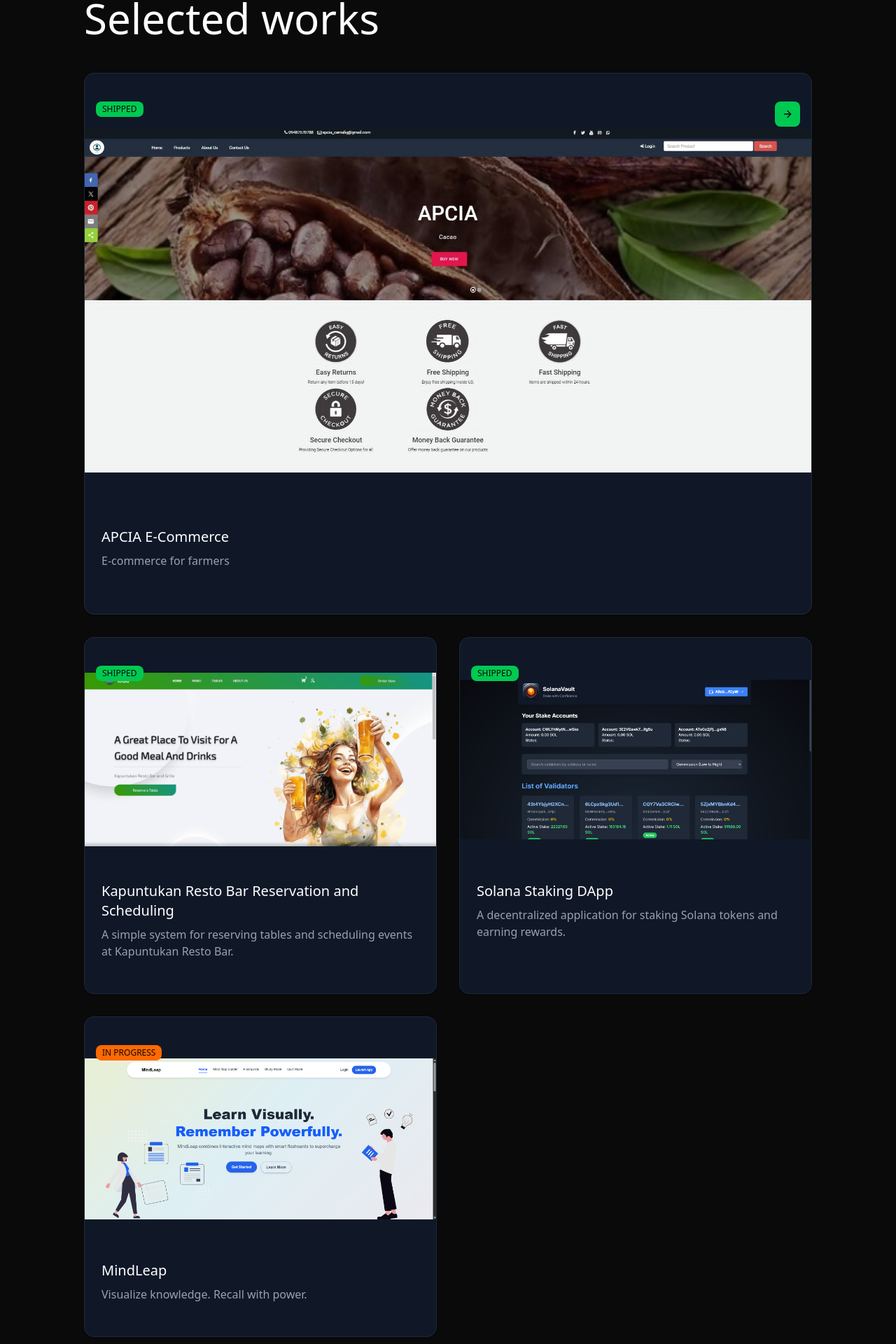
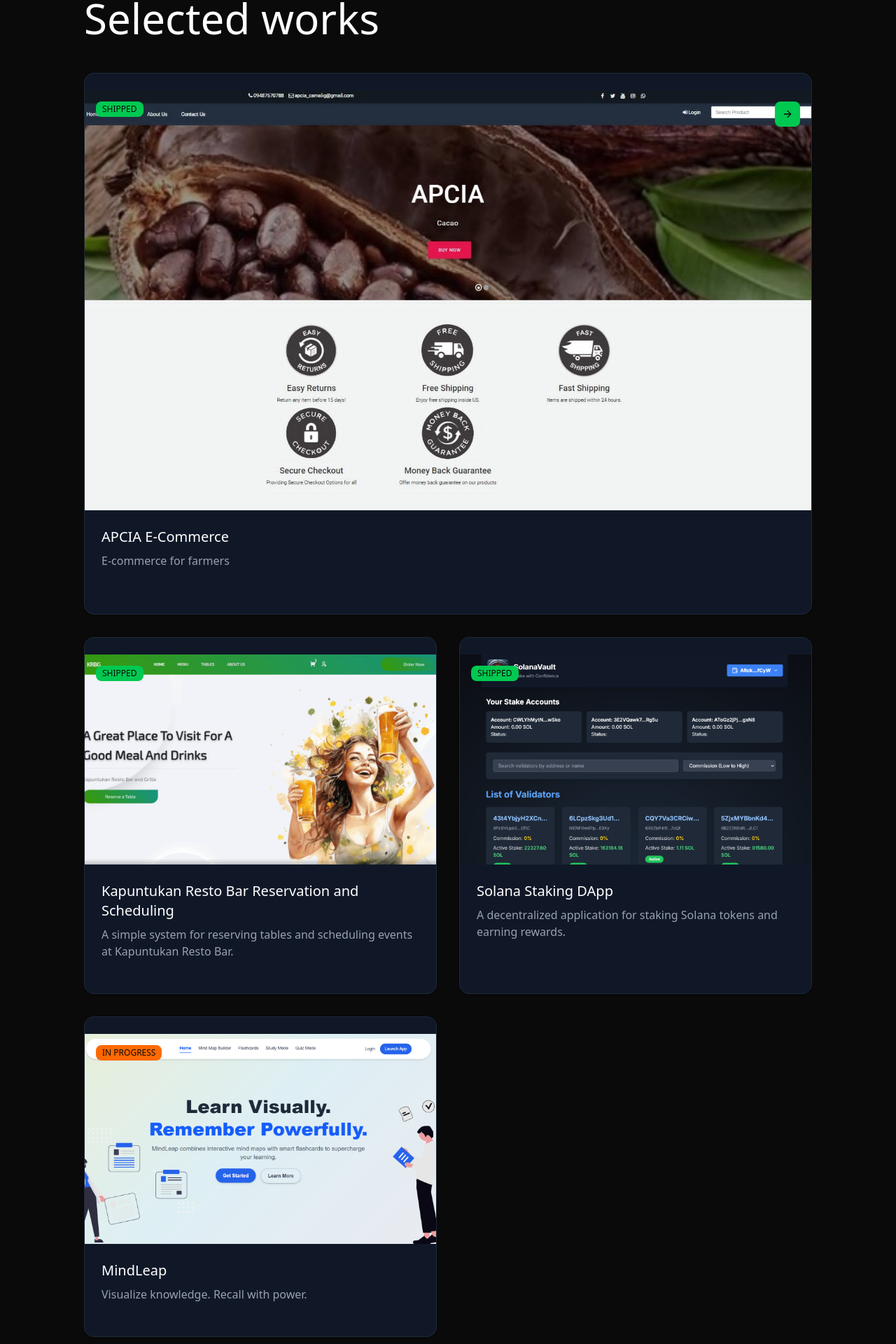
Before and after one commit to kaiseldev-sudo/portfolio-website, a Next.js app: page / in a window 1280 px wide. Shown: the part 900-2820 px from the top of the page at 70% size. Built offline with nearby package versions, Linux system fonts and the light colour scheme; a web font is replaced by a local one.

Commit message:
Fixed image display in projects

```diff
--- a/app/page.tsx
+++ b/app/page.tsx
@@ -416,7 +416,7 @@
                 alt="APCIA E-Commerce"
                 width={1200}
                 height={600}
-                className="w-full h-[400px] md:h-[600px] object-contain transition-transform duration-500 hover:scale-105"
+                className="w-full h-[400px] md:h-[600px] object-cover transition-transform duration-500 hover:scale-105"
               />
               <Button
                 size="icon"
@@ -468,7 +468,7 @@
                   alt="Kapuntukan Resto Bar Reservation and Scheduling"
                   width={600}
                   height={300}
-                  className="w-full h-[300px] object-contain transition-transform duration-500 hover:scale-105"
+                  className="w-full h-[300px] object-cover transition-transform duration-500 hover:scale-105"
                 />
               </div>
               <div className="p-6">
@@ -505,7 +505,7 @@
                   alt="Solana Staking DApp"
                   width={600}
                   height={300}
-                  className="w-full h-[300px] object-contain transition-transform duration-500 hover:scale-105"
+                  className="w-full h-[300px] object-cover transition-transform duration-500 hover:scale-105"
                 />
               </div>
               <div className="p-6">
@@ -542,7 +542,7 @@
                   alt="MindLeap"
                   width={600}
                   height={300}
-                  className="w-full h-[300px] object-contain transition-transform duration-500 hover:scale-105"
+                  className="w-full h-[300px] object-cover transition-transform duration-500 hover:scale-105"
                 />
               </div>
               <div className="p-6">
```
